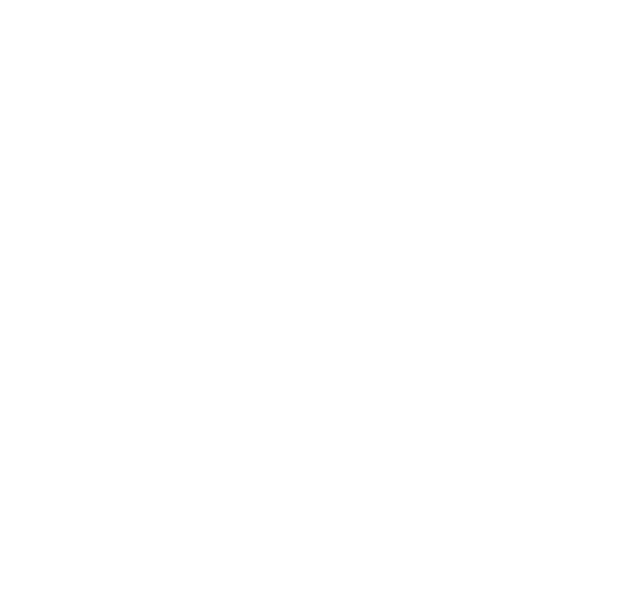
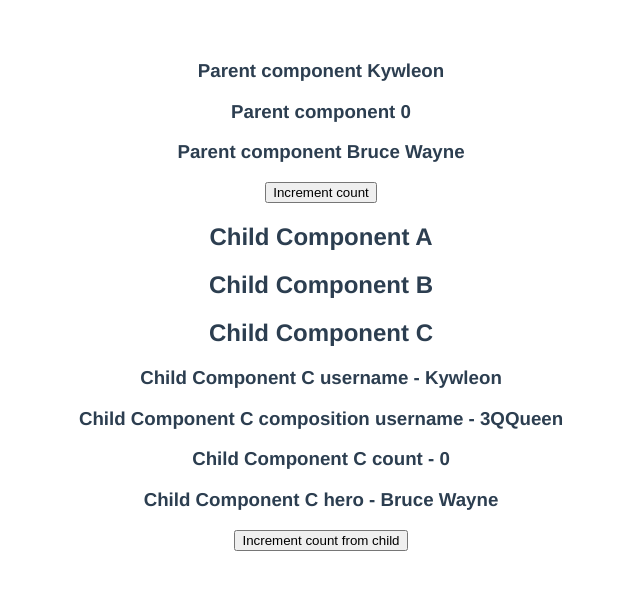
Before and after one commit to kywleon/vue.js_v3, a Vue app: page / in a window 1280 px wide. Shown: the top 590 px of the page, without its empty margins (319-959 px from the left). Built offline with nearby package versions, Linux system fonts and the light colour scheme.

Commit message:
Learn Vue JS 3 Tutorial - 60 - Replacing Provide/Inject

```diff
--- a/src/App.vue
+++ b/src/App.vue
@@ -1,15 +1,15 @@
 <template>
   <div>
-
+    <ProvideInject />
   </div>
 </template>
 
 <script>
-
+import ProvideInject from './components/ProvideInject.vue'
 export default {
   name: 'App',
   components: {
-
+    ProvideInject
   }
 }
 </script>
--- /dev/null
+++ b/src/components/ChildA.vue
@@ -0,0 +1,16 @@
+<template>
+    <h2>Child Component A</h2>
+    <ChildB />
+</template>
+
+<script>
+import ChildB from './ChildB'
+export default {
+    name: 'ChildA',
+    components: {
+        ChildB,
+    },
+}
+</script>
+
+<style scoped></style>
--- /dev/null
+++ b/src/components/ChildB.vue
@@ -0,0 +1,16 @@
+<template>
+    <h2>Child Component B</h2>
+    <ChildC />
+</template>
+
+<script>
+import ChildC from './ChildC'
+export default {
+    name: 'ChildB',
+    components: {
+        ChildC,
+    },
+}
+</script>
+
+<style scoped></style>
--- /dev/null
+++ b/src/components/ChildC.vue
@@ -0,0 +1,31 @@
+<template>
+    <h2>Child Component C</h2>
+    <h3>Child Component C username - {{ userName }}</h3>
+    <h3>Child Component C composition username - {{ childUserName }}</h3>
+    <h3>Child Component C count - {{ childCount }}</h3>
+    <h3>Child Component C hero - {{ firstName }} {{ lastName }}</h3>
+    <button @click="incrementCount">Increment count from child</button>
+</template>
+
+<script>
+import { inject, toRefs } from 'vue'
+export default {
+    name: 'ChildC',
+    setup() {
+        const childUserName = inject('c_userName', 'Default username')
+        const childCount = inject('c_count', 0)
+        const childHero = inject('c_hero', {})
+        const incrementCount = inject('incrementCount')
+
+        return {
+            childUserName,
+            childCount,
+            ...toRefs(childHero),
+            incrementCount,
+        }
+    },
+    inject: ['userName'],
+}
+</script>
+
+<style scoped></style>
--- /dev/null
+++ b/src/components/ProvideInject.vue
@@ -0,0 +1,49 @@
+<template>
+    <h3>Parent component {{ name }}</h3>
+    <h3>Parent component {{ count }}</h3>
+    <h3>Parent component {{ firstName }} {{ lastName }}</h3>
+    <button @click="incrementCount">Increment count</button>
+    <ChildA />
+</template>
+
+<script>
+import { provide, ref, reactive, toRefs } from 'vue'
+import ChildA from './ChildA.vue'
+export default {
+    components: { ChildA },
+    name: 'ProvideInject',
+    setup() {
+        const count = ref(0)
+        const state = reactive({
+            firstName: 'Bruce',
+            lastName: 'Wayne',
+        })
+        function incrementCount() {
+            count.value++
+        }
+
+        provide('c_userName', '3QQueen')
+        provide('c_count', count)
+        provide('c_hero', state)
+        provide('incrementCount', incrementCount)
+
+        return {
+            count,
+            incrementCount,
+            ...toRefs(state),
+        }
+    },
+    data() {
+        return {
+            name: 'Kywleon',
+        }
+    },
+    provide() {
+        return {
+            userName: this.name,
+        }
+    },
+}
+</script>
+
+<style scoped></style>
```
